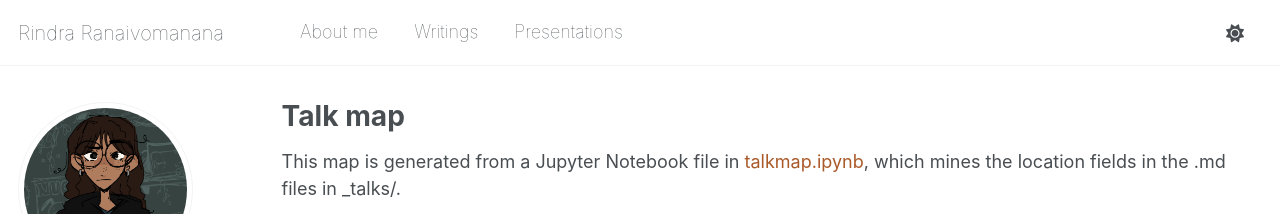
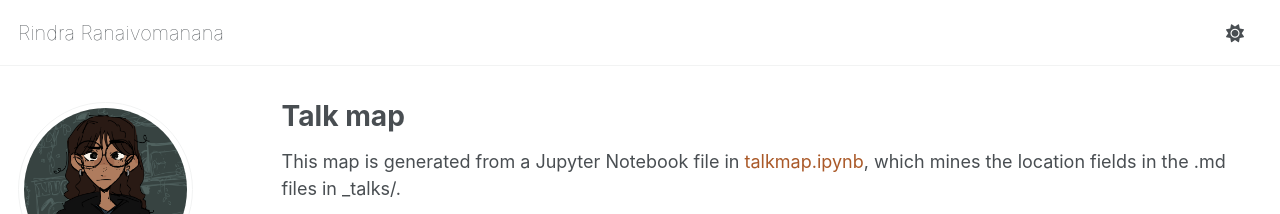
Before and after one commit to rindrafanomezana/rindrafanomezana.github.io, a Jekyll site: the page built from _pages/talkmap.html, in a window 1280 px wide. Shown: the top 214 px of the page. Built offline with Jekyll 4.4.1, drawn with Linux system fonts in a browser that asks for light colours; nearby versions of some CDN libraries.

Commit message:
Update masthead.html

```diff
--- a/_includes/masthead.html
+++ b/_includes/masthead.html
@@ -7,7 +7,7 @@
 
         <!-- Hamburger button for mobile toggle -->
         <button>
-          <div class="navicon"></div>
+          <div class="" count="3"></div>
         </button>
 
         <!-- Nav Links -->
@@ -15,9 +15,11 @@
           <!-- Site title on the left -->
           <li class="masthead__menu-item masthead__menu-item--lg persist">
             <a href="{{ base_path }}/">{{ site.title }}</a>
-          </li>
+          </li> </ul>
 
-          <!-- Navigation links on the right -->
+        <!-- Overflow menu handled by GreedyNav -->
+        <ul class="hidden-links hidden">
+        <!-- Navigation links on the right -->
           {% for link in site.data.navigation.main %}
             {% if link.url contains 'http' %}
               {% assign domain = '' %}
@@ -41,8 +43,7 @@
             </a>
           </div> <!--This is the button to chose theme-->
 
-        <!-- Overflow menu handled by GreedyNav -->
-        <ul class="hidden-links hidden"></ul>
+        </ul>
       </nav>
     </div>
   </div>
```
